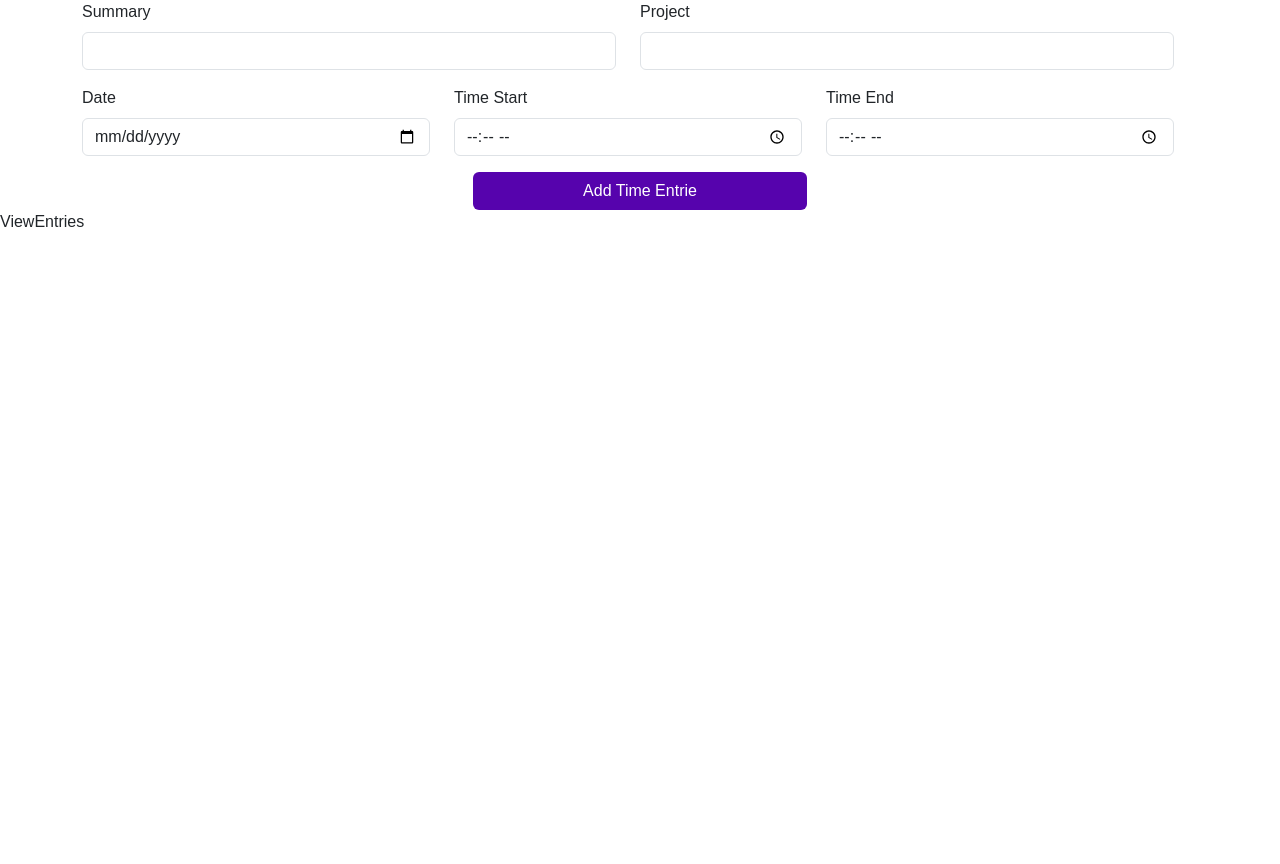
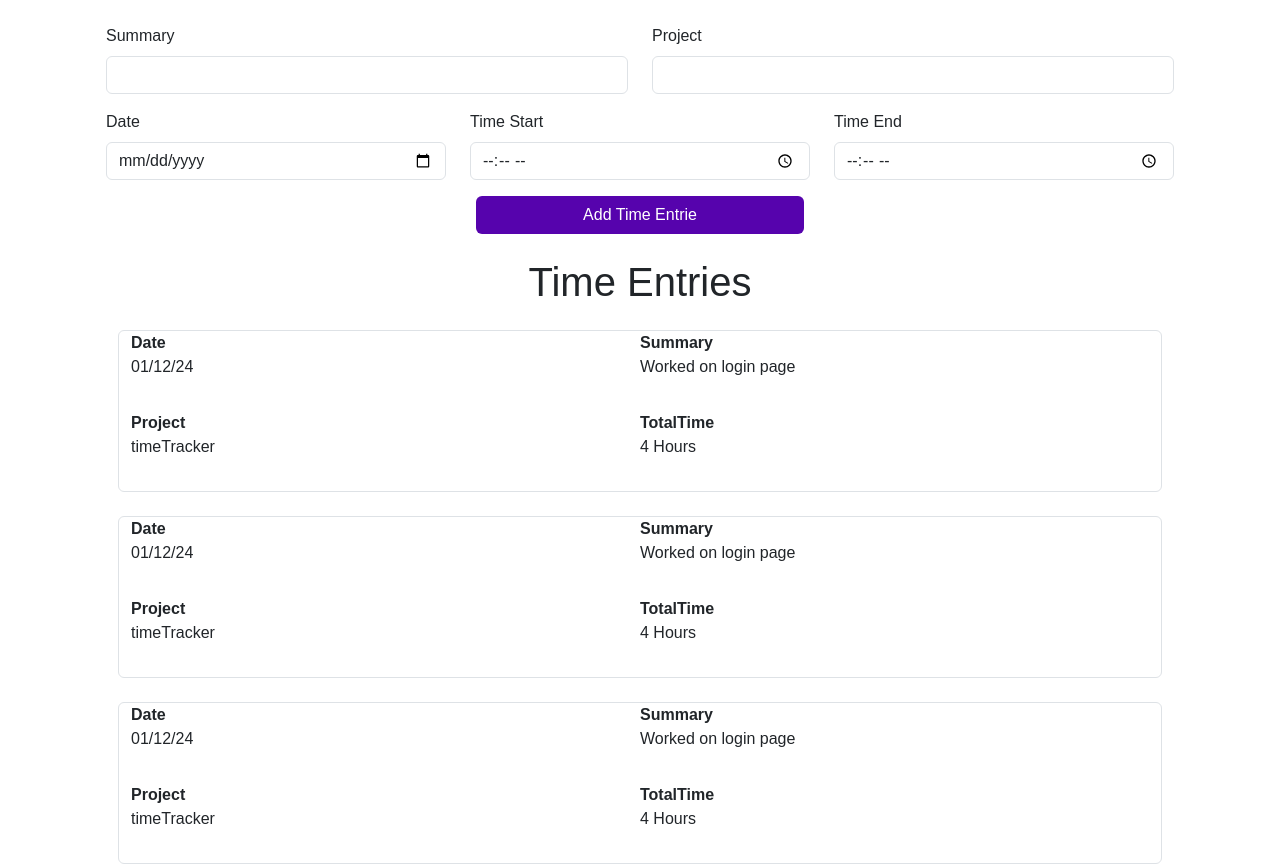
Before and after one commit to williamvelichko/TimeTrackerFrontEnd, a React (Create React App) app: page /timeTracker in a window 1280 px wide. Shown: the top 864 px of the page. Before the commit the page ends 800 px from the top, so only its background shows below. Built offline with nearby package versions, Linux system fonts and the light colour scheme.

Commit message:
working on time card

```diff
--- a/src/data/TimeEntries.json
+++ b/src/data/TimeEntries.json
@@ -1,23 +1,47 @@
 [
   {
+    "index": 1,
     "summary": "Worked on login page",
     "project": "timeTracker",
     "date": "01/12/24",
     "timeStart": "12:00Pm",
-    "timeEnd": "4:00Pm"
+    "timeEnd": "4:00Pm",
+    "totalTime": "4"
   },
   {
+    "index": 2,
     "summary": "Worked on login page",
     "project": "timeTracker",
     "date": "01/12/24",
     "timeStart": "12:00Pm",
-    "timeEnd": "4:00Pm"
+    "timeEnd": "4:00Pm",
+    "totalTime": "4"
   },
   {
+    "index": 3,
     "summary": "Worked on login page",
     "project": "timeTracker",
     "date": "01/12/24",
     "timeStart": "12:00Pm",
-    "timeEnd": "4:00Pm"
+    "timeEnd": "4:00Pm",
+    "totalTime": "4"
+  },
+  {
+    "index": 4,
+    "summary": "Worked on login page",
+    "project": "timeTracker",
+    "date": "01/12/24",
+    "timeStart": "12:00Pm",
+    "timeEnd": "4:00Pm",
+    "totalTime": "4"
+  },
+  {
+    "index": 5,
+    "summary": "Worked on login page",
+    "project": "timeTracker",
+    "date": "01/12/24",
+    "timeStart": "12:00Pm",
+    "timeEnd": "4:00Pm",
+    "totalTime": "4"
   }
 ]
--- a/src/pages/TimeTracker/TimeTracker.tsx
+++ b/src/pages/TimeTracker/TimeTracker.tsx
@@ -4,9 +4,15 @@ import ViewEntries from "./components/ViewEntries";
 
 const TimeTracker = () => {
   return (
-    <div>
-      <CreateEntrie />
-      <ViewEntries />
+    <div className="container mt-4">
+      <div className="col">
+        <div className="col">
+          <CreateEntrie />
+        </div>
+        <div className="col">
+          <ViewEntries />
+        </div>
+      </div>
     </div>
   );
 };
--- a/src/pages/TimeTracker/components/CreateEntrie.tsx
+++ b/src/pages/TimeTracker/components/CreateEntrie.tsx
@@ -4,7 +4,7 @@ import "./../styles/TimeTracker.styles.scss";
 const CreateEntrie = () => {
   return (
     <div className="container">
-      <div className="row">
+      <div className="row d-flex justify-content-evenly">
         <div className="row">
           <div className="col-md-6 mb-3">
             <label htmlFor="summary" className="form-label">
--- /dev/null
+++ b/src/pages/TimeTracker/components/TimeCard.tsx
@@ -0,0 +1,38 @@
+import React from "react";
+import "./../styles/TimeTracker.styles.scss";
+
+interface TimeEntry {
+  date: string;
+  summary: string;
+  project: string;
+  totalTime: number;
+}
+
+const TimeCard: React.FC<{ time: TimeEntry }> = ({ time }) => {
+  return (
+    <div className="card row border m-4 ">
+      <div className="row ">
+        <div className="col ">
+          <label className="time-label">Date</label>
+          <p>{time.date}</p>
+        </div>
+        <div className="col ">
+          <label className="time-label">Summary</label>
+          <p>{time.summary}</p>
+        </div>
+      </div>
+      <div className="row">
+        <div className="col ">
+          <label className="time-label">Project</label>
+          <p>{time.project}</p>
+        </div>
+        <div className="col ">
+          <label className="time-label">TotalTime</label>
+          <p>{time.totalTime} Hours</p>
+        </div>
+      </div>
+    </div>
+  );
+};
+
+export default TimeCard;
--- a/src/pages/TimeTracker/components/ViewEntries.tsx
+++ b/src/pages/TimeTracker/components/ViewEntries.tsx
@@ -1,7 +1,21 @@
-import React from "react";
+import React, { useState, useEffect } from "react";
+import TimeEntries from "../../../data/TimeEntries.json";
+import TimeCard from "./TimeCard";
+import "./../styles/TimeTracker.styles.scss";
 
 const ViewEntries = () => {
-  return <div>ViewEntries</div>;
+  const [timeEntries, setTimeEntries] = useState<any | []>([]);
+  useEffect(() => {
+    setTimeEntries(TimeEntries);
+  }, []);
+  return (
+    <div className="container mt-4">
+      <h1 className="text-center mb-4">Time Entries</h1>
+      {timeEntries.map((time: any, index: number) => (
+        <TimeCard key={index} time={time} />
+      ))}
+    </div>
+  );
 };
 
 export default ViewEntries;
--- a/src/pages/TimeTracker/styles/TimeTracker.styles.scss
+++ b/src/pages/TimeTracker/styles/TimeTracker.styles.scss
@@ -9,3 +9,34 @@
     width: 30%;
   }
 }
+
+/* TimeCard.styles.scss */
+.card .time-label {
+  font-weight: bold;
+}
+
+.card .row {
+  margin-bottom: 1rem;
+}
+
+.card .border {
+  border: 1px solid #dee2e6;
+  border-radius: 0.25rem;
+  padding: 1rem;
+  background-color: black;
+}
+
+.card .time-label {
+  font-weight: bold;
+}
+
+.card .col {
+  margin-bottom: 1rem;
+}
+
+/* Optional: Add additional styles for responsiveness */
+@media (min-width: 768px) {
+  .card .col {
+    margin-bottom: 0;
+  }
+}
```
